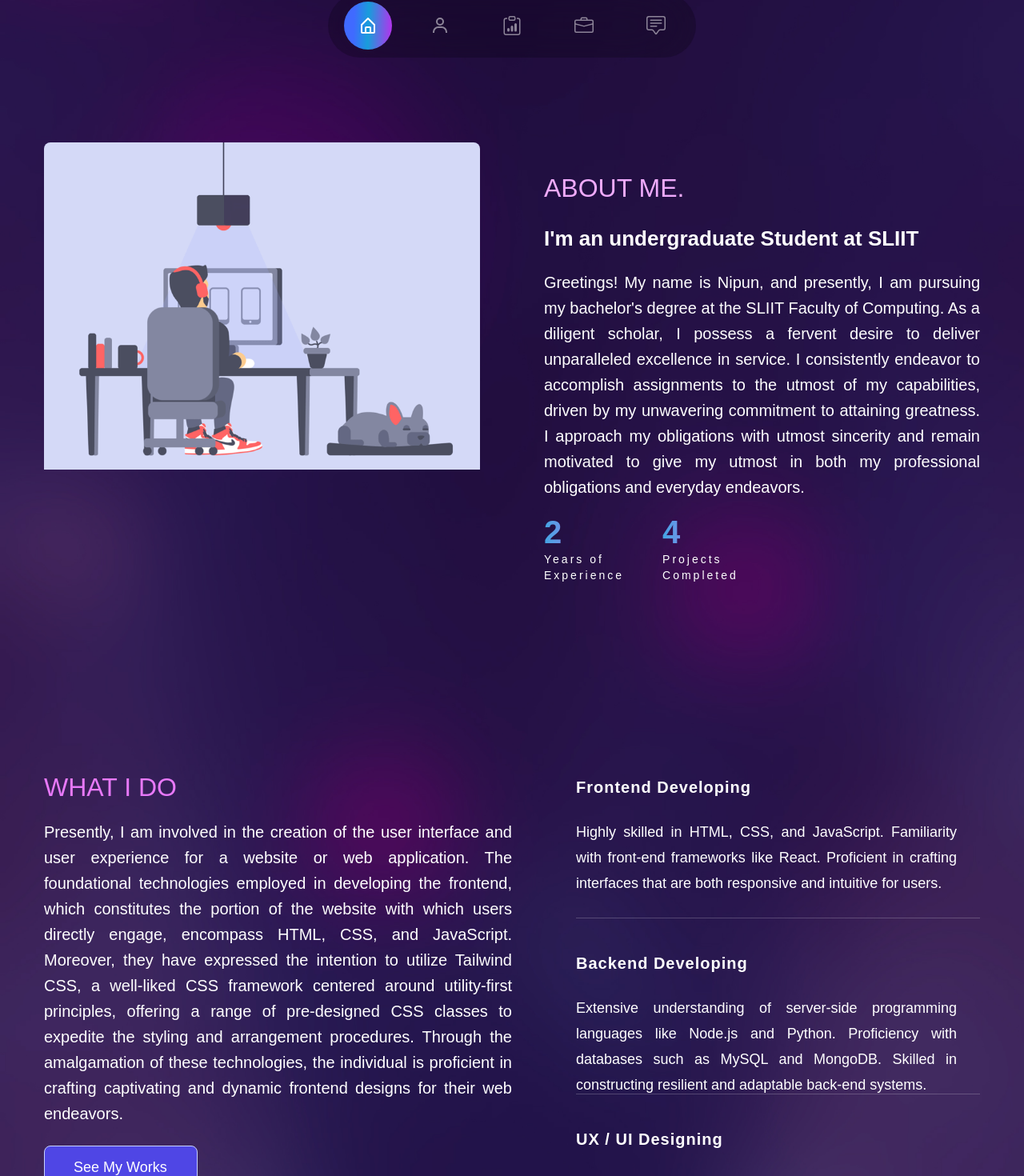
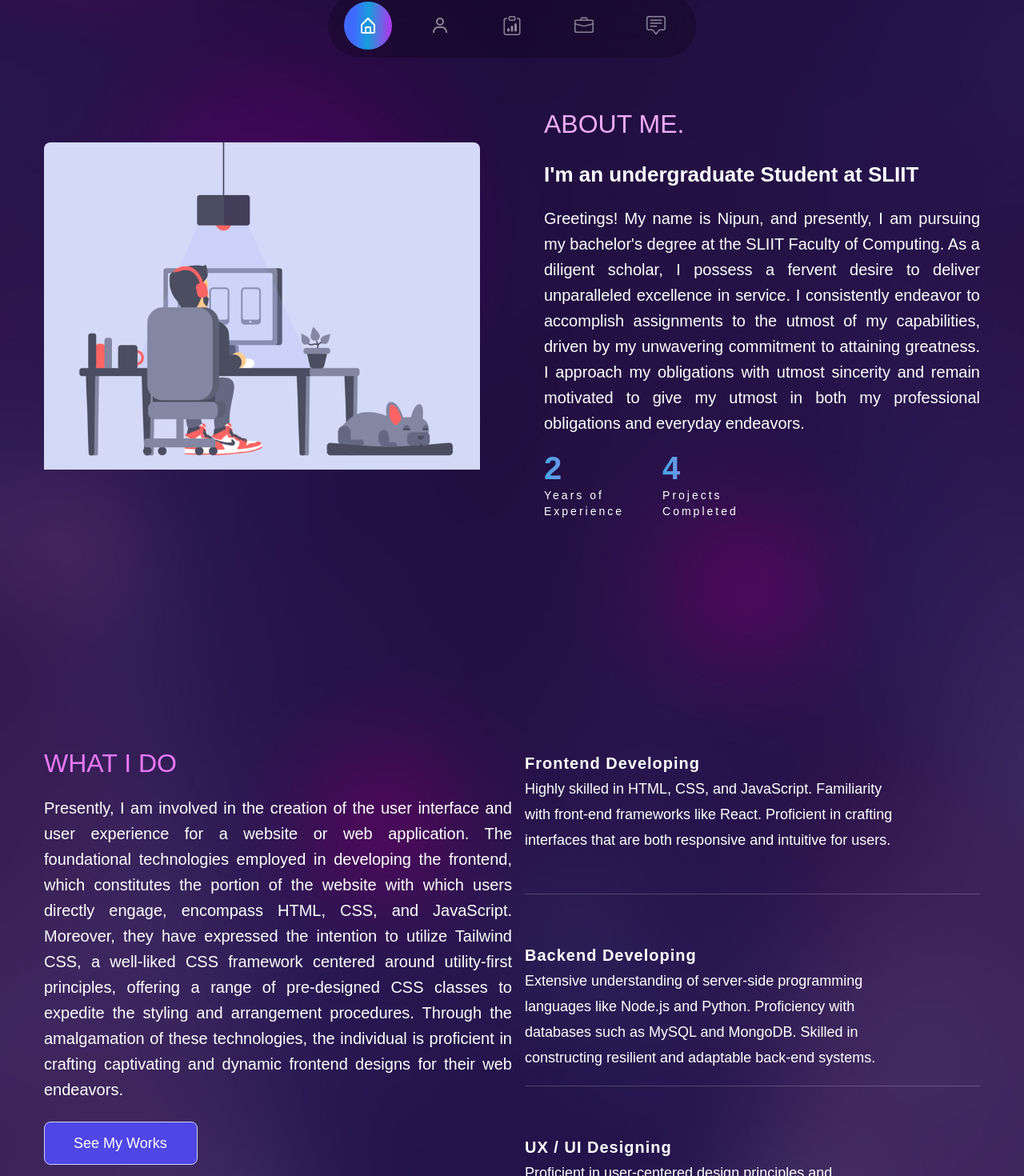
Before and after one commit to NipunPalliyaguru/Nipun-portfolio, a React (Create React App) app: page / in a window 1280 px wide. Shown: the part 696-2166 px from the top of the page at 80% size. Built offline with nearby package versions, Linux system fonts and the light colour scheme; the HTML template or start-up script is replaced by a standard one; a web font is replaced by a local one.

Commit message:
all done

```diff
--- a/src/components/About.js
+++ b/src/components/About.js
@@ -11,14 +11,14 @@ const About = () => {
   return (
   <section className='section' id='about' ref={ref}>
     <div className='container mx-auto'>
-     <div className='flex flex-col gap-y-10 lg:flex-row lg:items-center lg:gap-x-20 lg:gap-y-0 h-screen '>
+     <div className='flex flex-col gap-y-8 lg:flex-row lg:items-center lg:gap-x-20 lg:gap-y-0 h-screen '>
       {/*img */}
       <motion.div
       variants={fadeIn('right', 0.3)}
       initial='hidden'
       whileInView={'show'}
       viewport={{once: false, amount: 0.3}}
-      className='rounded-lg flex-1 bg-about bg-contain bg-no-repeat h-[640px] mix-blend-lighten bg-top'>
+      className='  rounded-lg flex-1 bg-about bg-contain bg-no-repeat h-[640px] mix-blend-lighten bg-top bg'>
 
       </motion.div>
 
@@ -28,7 +28,7 @@ const About = () => {
       initial='hidden'
       whileInView={'show'}
       viewport={{once: false, amount: 0.3}}
-      className='flex-1'>
+      className='flex-1 sm:mb-40'>
         <h2 className='h2 text-fuchsia-300'>About me.</h2>
         <h3 className='h3 mb-4'>I'm an undergraduate Student at SLIIT </h3>
         <p className='mb-6 text-[20px] text-justify'>
--- a/src/components/Apps.js
+++ b/src/components/Apps.js
@@ -15,7 +15,7 @@ const socialLinks = [
 	{
 		id: 1,
 		icon: <FiGlobe />,
-		url: 'https://www.nipun.me/',
+		url: 'https://nipun-ayodya.netlify.app',
 	},
 	{
 		id: 2,
--- a/src/components/Banner.js
+++ b/src/components/Banner.js
@@ -82,7 +82,7 @@ const Banner = () => {
                 initial="hidden"
                 whileInView={'show'}
                 viewport={{ once: false, amount: 0.7 }}
-                className="flex text-[20px] gap-x-6 max-w-max mx-auto lg:mx-0"
+                className="flex text-[20px] gap-x-6 max-w-max mx-auto lg:mx-0  "
               >
                 <a href="https://github.com/NipunPalliyaguru">
                   <FaGithub />
--- a/src/components/Services.js
+++ b/src/components/Services.js
@@ -75,9 +75,9 @@ const Services = () => {
               {services.map((service, index) => {
                 const { name, description } = service;
                 return (
-                  <div className=" text-justify border-b ml-20 border-white/20 h-[180px] mb-[40px] flex" key={index}>
+                  <div className="  border-b ml-4 border-white/20 h-[180px] mb-[60px] flex" key={index}>
                     <div className="max-w-[476px]">
-                      <h5 className="text-[20px] tracking-wider font-primary font-semibold mb-6 ">
+                      <h5 className="text-[20px] tracking-wider font-primary font-semibold  ">
 
                         {name}
 
```
Also changed, not shown: 10 other files (tests, documents, lock files or other folders).
